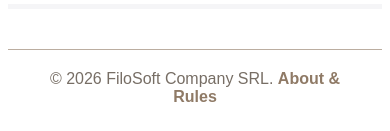
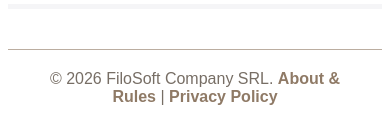
Before and after one commit to FiodorovRoman/fibonacci, an Angular app: page /game in a window 390 px wide. Shown: the part 873-1004 px from the top of the page. Built offline with nearby package versions, Linux system fonts and the light colour scheme.

Commit message:
Improve responsive design for mobile: add media queries and adjust styles across components.

```diff
--- a/src/app/app.html
+++ b/src/app/app.html
@@ -2,6 +2,8 @@
 
 <footer class="app-footer">
   <div class="footer-content">
-    &copy; 2026 FiloSoft Company SRL. <a routerLink="/about">About & Rules</a>
+    &copy; 2026 FiloSoft Company SRL.
+    <a routerLink="/about">About & Rules</a> |
+    <a routerLink="/privacy">Privacy Policy</a>
   </div>
 </footer>
--- a/src/app/app.routes.ts
+++ b/src/app/app.routes.ts
@@ -1,9 +1,11 @@
 import { Routes } from '@angular/router';
 import { GameComponent } from './game/ui/game.component';
 import { AboutComponent } from './about/about.component';
+import { PrivacyComponent } from './privacy/privacy.component';
 
 export const routes: Routes = [
   { path: '', redirectTo: 'game', pathMatch: 'full' },
   { path: 'game', component: GameComponent },
-  { path: 'about', component: AboutComponent }
+  { path: 'about', component: AboutComponent },
+  { path: 'privacy', component: PrivacyComponent }
 ];
```
